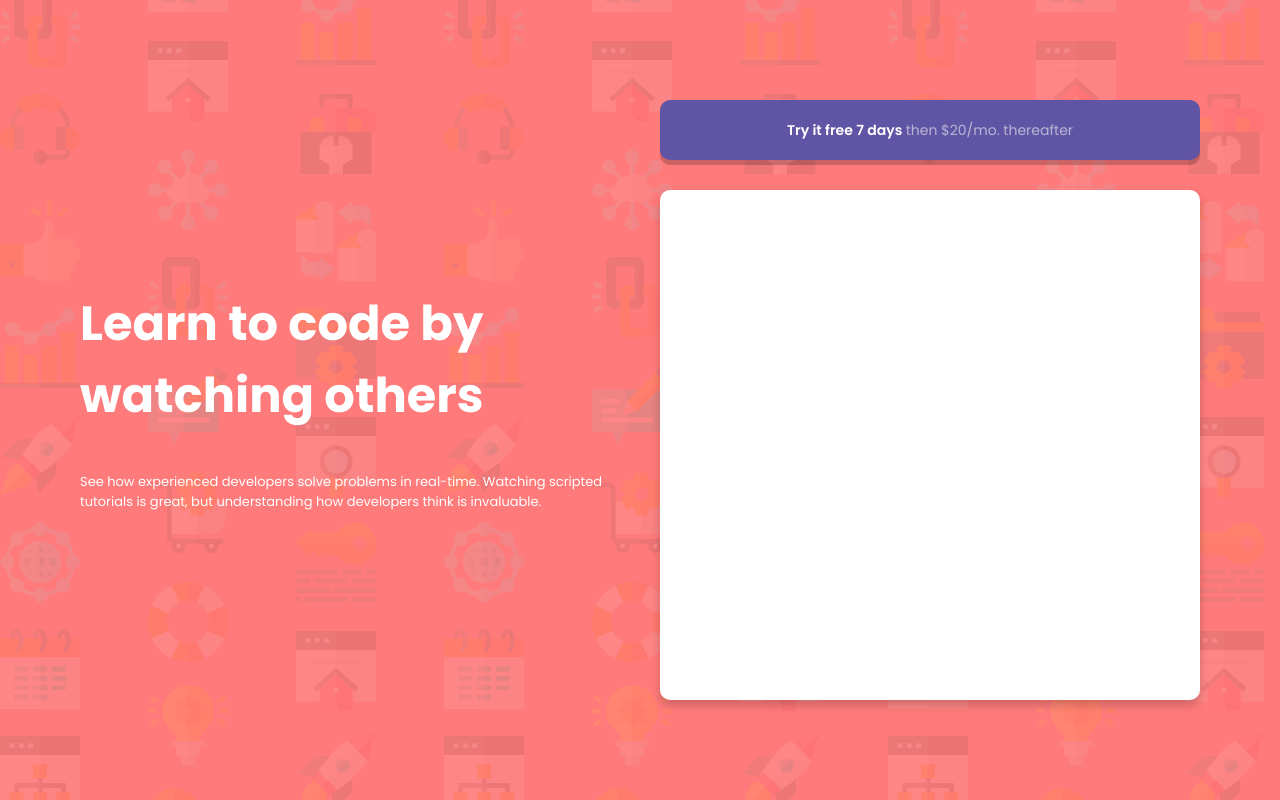
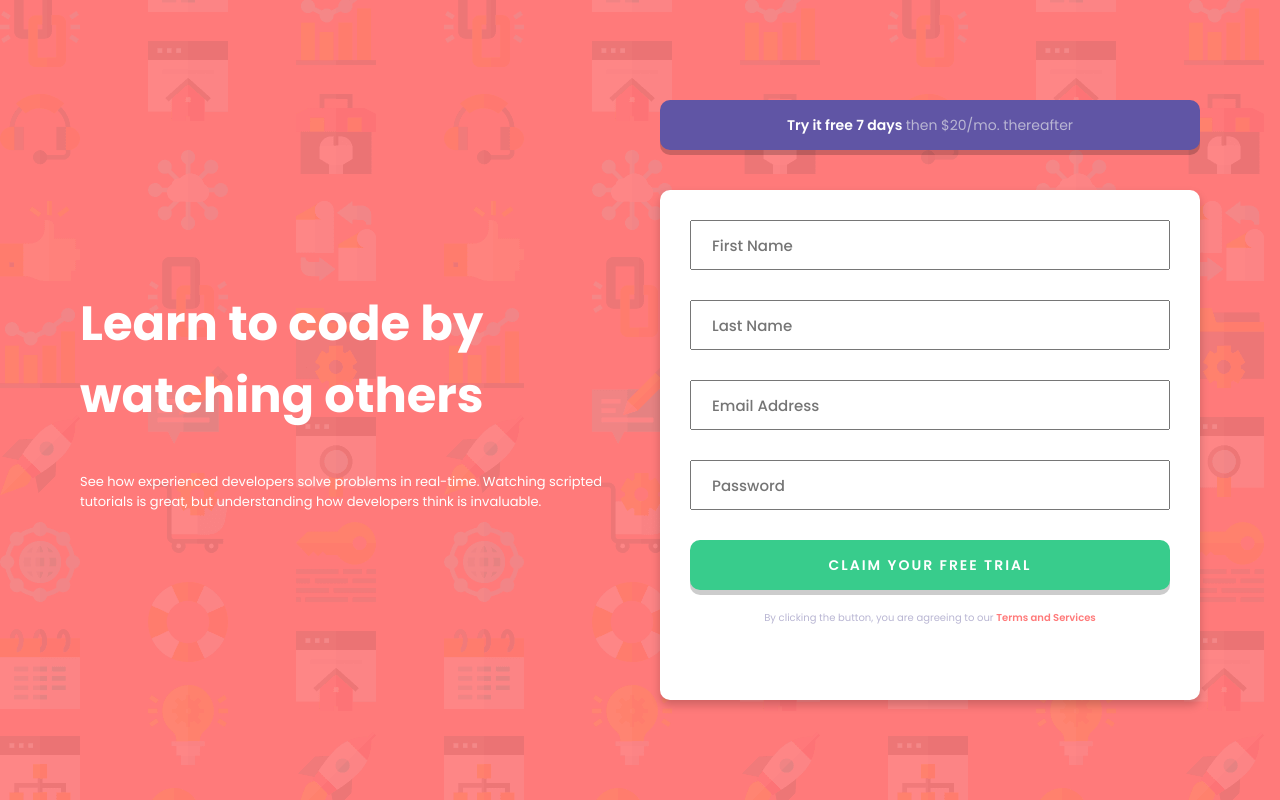
Before and after one commit to Ruffyi/Intro-Component-With-Sign-Up-Form, a website: page index.html in a window 1280 px wide. Drawn offline with Linux system fonts and the light colour scheme.

Commit message:
Working with form container + form + buttons

```diff
--- a/index.html
+++ b/index.html
@@ -32,7 +32,51 @@
 					<span class="btn--text"> Try it free 7 days </span>then $20/mo.
 					thereafter
 				</button>
-				<div class="form"></div>
+				<div class="form-container">
+					<form class="form">
+						<div class="form__item">
+							<input
+								type="text"
+								class="input"
+								placeholder="First Name"
+								aria-label="First Name"
+								title="First Name"
+							/>
+						</div>
+						<div class="form__item">
+							<input
+								type="text"
+								class="input"
+								placeholder="Last Name"
+								aria-label="Last Name"
+								title="Last Name"
+							/>
+						</div>
+						<div class="form__item">
+							<input
+								type="text"
+								class="input"
+								placeholder="Email Address"
+								aria-label="Email Address"
+								title="Email Address"
+							/>
+						</div>
+						<div class="form__item">
+							<input
+								type="password"
+								class="input"
+								placeholder="Password"
+								aria-label="Password"
+								title="Password"
+							/>
+						</div>
+						<button class="btn btn--submit">Claim your free trial</button>
+						<p class="form__terms">
+							By clicking the button, you are agreeing to our
+							<a href="#" class="form__terms--name">Terms and Services</a>
+						</p>
+					</form>
+				</div>
 			</div>
 		</main>
 	</body>
--- a/scss/components/_btn.scss
+++ b/scss/components/_btn.scss
@@ -4,12 +4,19 @@
 	border-radius: 1rem;
 	box-shadow: 0 0.5rem 0 var(--clr-box-shadow);
 	font-family: inherit;
+	width: 100%;
+	height: 5rem;
+	font-size: 1.4rem;
 	&--trial {
-		width: 100%;
-		height: 10%;
-		font-size: 1.4rem;
 		background-color: var(--clr-accent-blue);
 		color: var(--clr-neutral-grayish-blue);
+	}
+	&--submit {
+		background-color: var(--clr-primary-green);
+		color: var(--clr-neutral-white);
+		text-transform: uppercase;
+		font-weight: 600;
+		letter-spacing: 2px;
 	}
 	&--text {
 		color: var(--clr-neutral-white);
--- /dev/null
+++ b/scss/components/_form-container.scss
@@ -0,0 +1,8 @@
+.form-container {
+	background-color: var(--clr-neutral-white);
+	height: 85%;
+	width: 100%;
+	border-radius: 1rem;
+	box-shadow: 0 0.5rem 1rem var(--clr-box-shadow);
+	padding: 3rem;
+}
--- a/scss/components/_form.scss
+++ b/scss/components/_form.scss
@@ -1,7 +1,26 @@
 .form {
-	background-color: var(--clr-neutral-white);
-	height: 85%;
-	width: 100%;
-	border-radius: 1rem;
-	box-shadow: 0 0.5rem 1rem var(--clr-box-shadow);
+	height: 100%;
+	&__item {
+		width: 100%;
+		height: 5rem;
+		margin-bottom: 3rem;
+		.input {
+			height: 100%;
+			width: 100%;
+			padding-left: 2rem;
+			font-size: 1.5rem;
+			font-weight: 500;
+			font-family: inherit;
+		}
+	}
+	&__terms {
+		text-align: center;
+		margin-top: 2rem;
+		color: var(--clr-neutral-grayish-blue);
+		&--name {
+			color: var(--clr-primary-red);
+			font-weight: 600;
+			text-decoration: none;
+		}
+	}
 }
--- a/scss/style.scss
+++ b/scss/style.scss
@@ -5,6 +5,7 @@
 @import './base/typography';
 @import './pages/main';
 @import './components/content';
+@import './components/form-container';
 @import './components/form';
 @import './components/offert';
 @import './components/btn';
```
Also changed, not shown: dist/css/style.css, 1 other file.
